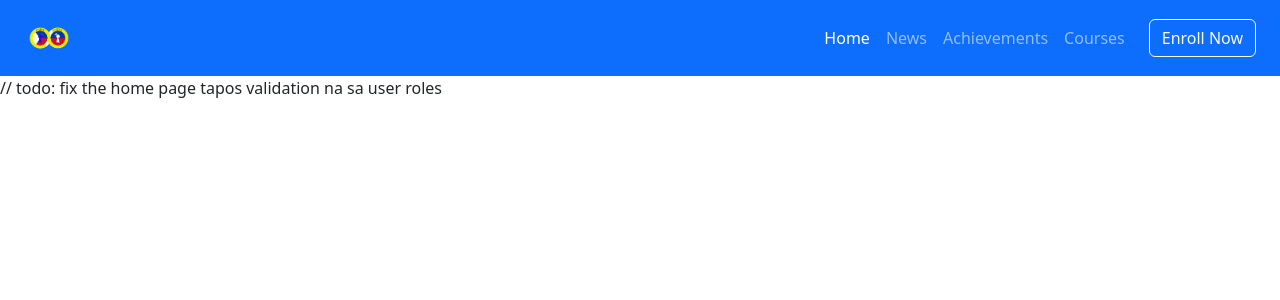
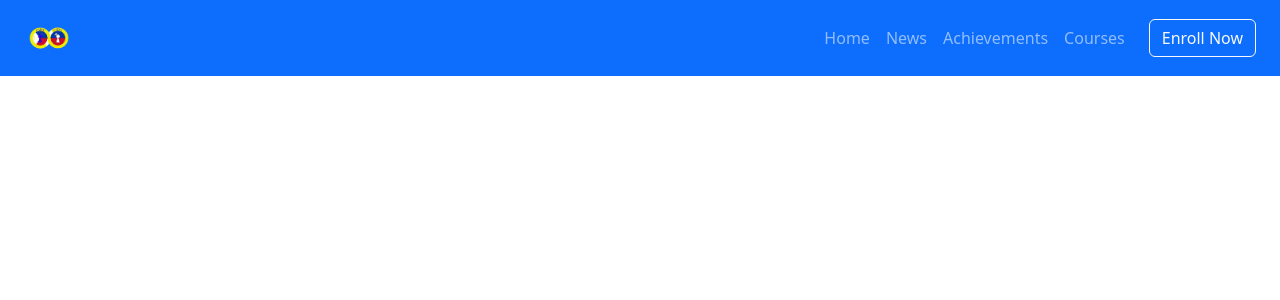
Before and after one commit to Fritxyz/Psits_System, a CodeIgniter 4 app: the page made by app/Views/Home/psits-header.php in a window 1280 px wide. Shown: the top 300 px of the page. Run offline with PHP 8.4 and a stand-in for CodeIgniter, Linux system fonts and the light colour scheme; the template is opened without the code that fills it: most values are stand-ins (such as "Sample title", 1, 10 or a date in 2020); some libraries are stand-ins or nearby versions.

Commit message:
fixed: psits home page

```diff
--- a/app/Views/Home/achievements.php
+++ b/app/Views/Home/achievements.php
@@ -1,7 +1,4 @@
 
-
-  <!-- Header -->
- <?php include 'psits-header.php'; ?>
 
   <!-- Title -->
   <section class="text-center py-5">
--- a/app/Views/Home/courses.php
+++ b/app/Views/Home/courses.php
@@ -1,4 +1,4 @@
-<?php include 'psits-header.php' ?>
+
 
  <!-- First Section -->
   <section class="text-center py-5">
--- a/app/Views/Home/index.php
+++ b/app/Views/Home/index.php
@@ -1,6 +1,3 @@
- <!-- Header -->
-  <?php include 'psits-header.php'; ?>
-
   <!-- Hero Section -->
   <section class="position-relative text-white text-center hero-section">
     <img
--- a/app/Views/Home/news.php
+++ b/app/Views/Home/news.php
@@ -1,4 +1,4 @@
-<?php include 'psits-header.php' ?>
+
     <!-- First Section -->
     <section class="text-center py-5">
         <h1 class="display-3 fw-bold" style="font-family: 'Lexend';">NEWS</h1>
--- a/app/Views/Home/psits-header.php
+++ b/app/Views/Home/psits-header.php
@@ -1,9 +1,9 @@
-  <!DOCTYPE html>
+<!DOCTYPE html>
 <html lang="en">
 <head>
   <meta charset="UTF-8" />
   <meta name="viewport" content="width=device-width, initial-scale=1.0" />
-  <title>Home - PSITS</title>
+  <title><?= ($title) ?> - PSITS</title>
 
   <!-- Bootstrap CSS -->
   <link
@@ -30,10 +30,10 @@
     </button>
     <div class="collapse navbar-collapse justify-content-end" id="navbarNav">
       <ul class="navbar-nav align-items-center">
-        <li class="nav-item"><a class="nav-link active" href="index.html">Home</a></li>
-        <li class="nav-item"><a class="nav-link" href="<?= base_url('/news') ?>">News</a></li>
-        <li class="nav-item"><a class="nav-link" href="<?= base_url('/achievements') ?>">Achievements</a></li>
-        <li class="nav-item"><a class="nav-link" href="<?= base_url('/courses') ?>">Courses</a></li>
+        <li class="nav-item"><a class="nav-link <?= $title == 'Home' ? 'active' : '' ?>" href="<?= base_url('/') ?>">Home</a></li>
+        <li class="nav-item"><a class="nav-link <?= $title == 'News' ? 'active' : '' ?>" href="<?= base_url('/news') ?>">News</a></li>
+        <li class="nav-item"><a class="nav-link <?= $title == 'Achievements' ? 'active' : '' ?>" href="<?= base_url('/achievements') ?>">Achievements</a></li>
+        <li class="nav-item"><a class="nav-link <?= $title == 'Courses' ? 'active' : '' ?>" href="<?= base_url('/courses') ?>">Courses</a></li>
         <li class="nav-item ms-3">
           <button class="btn btn-outline-light">Enroll Now</button>
         </li>
@@ -41,4 +41,4 @@
     </div>
   </nav>
 
-  // todo: fix the home page tapos validation na sa user roles
+  <!-- // todo: fix the home page tapos validation na sa user roles -->
```
Also changed, not shown: app/Controllers/Home.php (+8 -4 lines).
